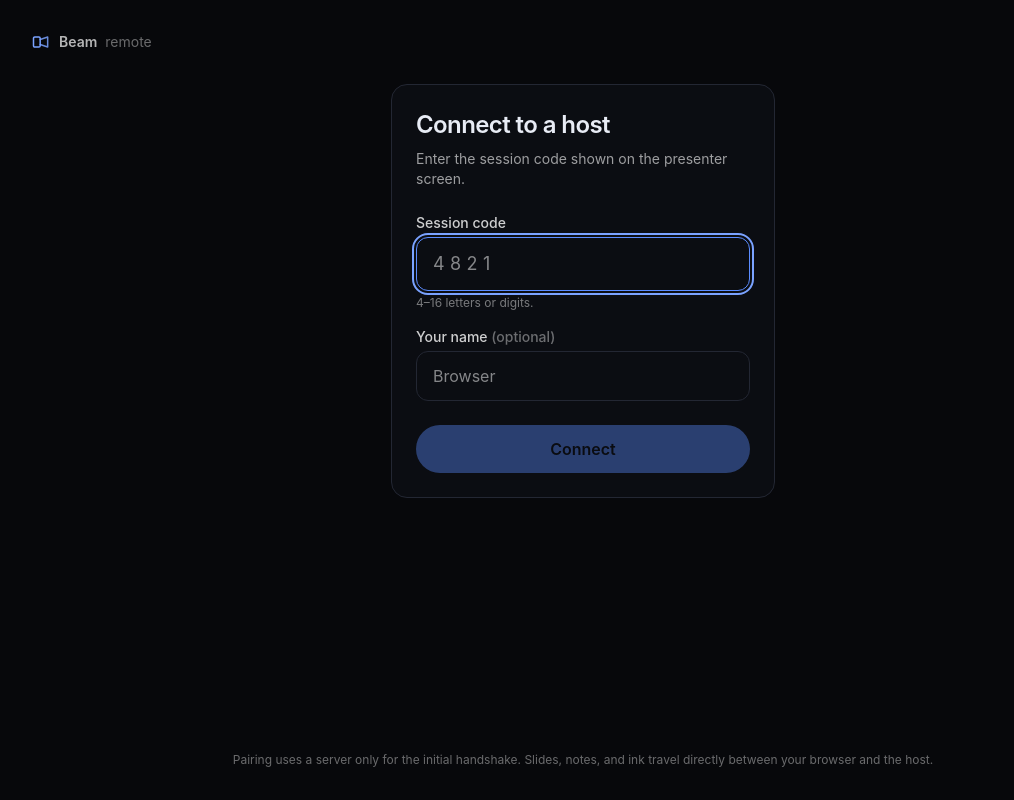
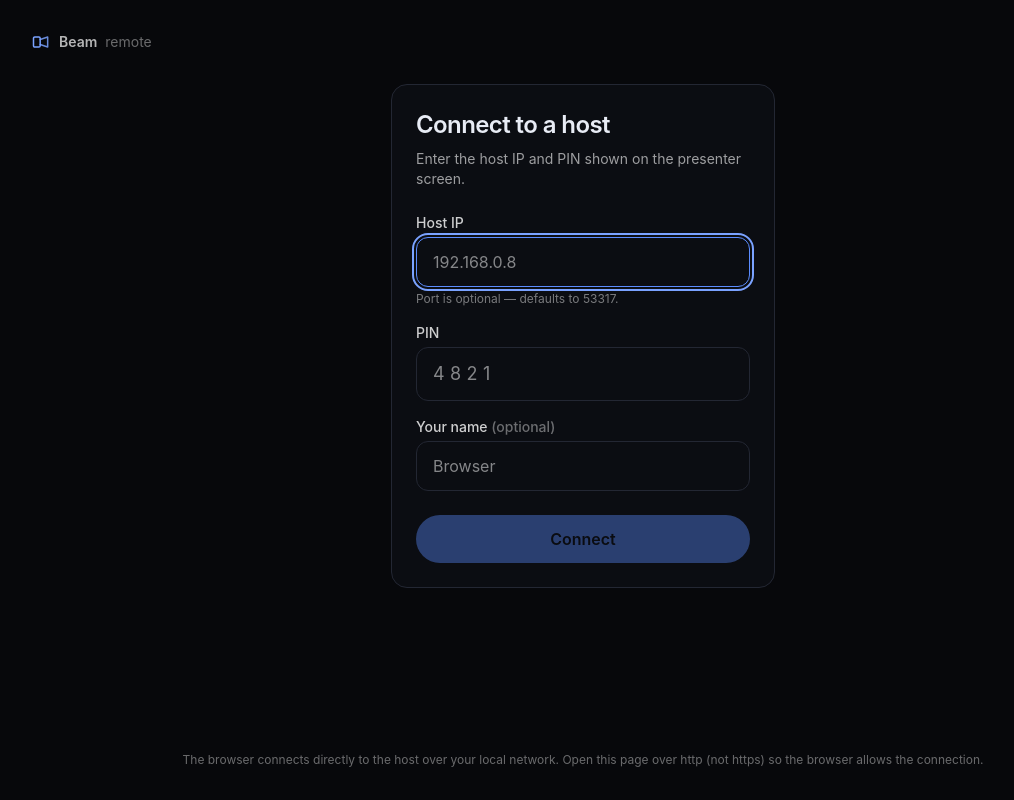
Before and after one commit to jacksonfdam/Beam, a Next.js app in the folder web/: page /remote in a window 1280 px wide. Shown: the whole page, without its empty margins (57-1071 px from the left). Built offline with nearby package versions, Linux system fonts and the light colour scheme.

Commit message:
feat(web): connect the browser remote directly to the host over a LAN WebSocket

```diff
--- a/web/app/remote/page.tsx
+++ b/web/app/remote/page.tsx
@@ -39,15 +39,15 @@ export default function RemotePage() {
         ) : (
           <PairingForm
             state={r.state}
-            onConnect={(code, name) => r.connect(code, name)}
+            onConnect={(host, pin, name) => r.connect(host, pin, name)}
             onCancel={r.disconnect}
           />
         )}
       </div>
 
       <p className="mt-10 text-center text-xs text-white/40">
-        Pairing uses a server only for the initial handshake. Slides, notes, and
-        ink travel directly between your browser and the host.
+        The browser connects directly to the host over your local network. Open
+        this page over http (not https) so the browser allows the connection.
       </p>
     </main>
   );
--- a/web/components/remote/PairingForm.tsx
+++ b/web/components/remote/PairingForm.tsx
@@ -3,57 +3,69 @@
 import { useState } from "react";
 import type { RemoteState } from "@/lib/beam-remote";
 
-const CODE_RE = /^[A-Za-z0-9]{4,16}$/;
-
 interface Props {
   state: RemoteState;
-  onConnect: (sessionCode: string, name: string) => void;
+  onConnect: (host: string, pin: string, name: string) => void;
   onCancel: () => void;
 }
 
 /**
- * The session code shown on the presenter screen is used both to pair through
- * signaling AND as the PIN in the Beam handshake — a wrong code is rejected.
+ * The browser connects straight to the host's LAN WebSocket. Enter the host IP
+ * and PIN shown on the presenter screen (a wrong PIN is rejected).
  */
 export function PairingForm({ state, onConnect, onCancel }: Props) {
-  const [code, setCode] = useState("");
+  const [host, setHost] = useState("");
+  const [pin, setPin] = useState("");
   const [name, setName] = useState("");
   const busy = state.phase === "connecting" || state.phase === "handshaking";
-  const valid = CODE_RE.test(code.trim());
+  const valid = host.trim().length > 0;
 
   return (
     <form
       className="mx-auto w-full max-w-sm rounded-2xl border border-ink-line bg-ink-soft/40 p-6"
       onSubmit={(e) => {
         e.preventDefault();
-        if (valid && !busy) onConnect(code.trim(), name);
+        if (valid && !busy) onConnect(host, pin, name);
       }}
     >
       <h1 className="text-2xl font-semibold tracking-tight">Connect to a host</h1>
       <p className="mt-2 text-sm text-white/60">
-        Enter the session code shown on the presenter screen.
+        Enter the host IP and PIN shown on the presenter screen.
       </p>
 
       <div className="mt-6 space-y-4">
         <div>
-          <label htmlFor="code" className="block text-sm font-medium text-white/80">
-            Session code
+          <label htmlFor="host" className="block text-sm font-medium text-white/80">
+            Host IP
           </label>
           <input
-            id="code"
+            id="host"
             inputMode="text"
             autoComplete="off"
-            autoCapitalize="characters"
             autoFocus
-            value={code}
-            onChange={(e) => setCode(e.target.value.toUpperCase())}
-            aria-describedby="code-hint"
+            value={host}
+            onChange={(e) => setHost(e.target.value)}
+            aria-describedby="host-hint"
+            className="mt-1 w-full rounded-xl border border-ink-line bg-ink px-4 py-3 font-mono text-white outline-none focus:border-beam"
+            placeholder="192.168.0.8"
+          />
+          <p id="host-hint" className="mt-1 text-xs text-white/45">
+            Port is optional — defaults to 53317.
+          </p>
+        </div>
+
+        <div>
+          <label htmlFor="pin" className="block text-sm font-medium text-white/80">
+            PIN
+          </label>
+          <input
+            id="pin"
+            inputMode="numeric"
+            value={pin}
+            onChange={(e) => setPin(e.target.value)}
             className="mt-1 w-full rounded-xl border border-ink-line bg-ink px-4 py-3 font-mono text-lg tracking-[0.3em] text-white outline-none focus:border-beam"
             placeholder="4821"
           />
-          <p id="code-hint" className="mt-1 text-xs text-white/45">
-            4–16 letters or digits.
-          </p>
         </div>
 
         <div>
--- a/web/components/remote/useBeamRemote.ts
+++ b/web/components/remote/useBeamRemote.ts
@@ -1,11 +1,15 @@
 "use client";
 
 import { useCallback, useEffect, useRef, useState } from "react";
-import { BeamRemote, type RemoteState } from "@/lib/beam-remote";
+import type { RemoteState } from "@/lib/beam-remote";
+import { BeamWsRemote } from "@/lib/beam-ws-remote";
 import {
   ClientMsg,
+  DEFAULT_PORT,
   normPoint,
+  parseEndpoint,
   type DeckInfo,
+  type HostEndpoint,
   type HostMessage,
   type NavAction,
   type TimerAction,
@@ -40,8 +44,23 @@ const EMPTY: Presentation = {
   lastError: null,
 };
 
+/** Accept a `beam://` link, an `ip:port`, or a bare IP (default port). */
+function buildEndpoint(host: string, pin: string): HostEndpoint | null {
+  const trimmed = host.trim();
+  if (!trimmed) return null;
+  if (trimmed.includes("://")) return parseEndpoint(trimmed);
+  const cleanPin = pin.trim() || null;
+  const parts = trimmed.split(":");
+  if (parts.length === 2) {
+    const port = Number.parseInt(parts[1], 10);
+    if (Number.isNaN(port)) return null;
+    return { host: parts[0], port, pin: cleanPin };
+  }
+  return { host: trimmed, port: DEFAULT_PORT, pin: cleanPin };
+}
+
 export function useBeamRemote() {
-  const remoteRef = useRef<BeamRemote | null>(null);
+  const remoteRef = useRef<BeamWsRemote | null>(null);
   const strokeCounter = useRef(0);
   const [state, setState] = useState<RemoteState>({ phase: "idle" });
   const [presentation, setPresentation] = useState<Presentation>(EMPTY);
@@ -51,12 +70,14 @@ export function useBeamRemote() {
   }, []);
 
   const connect = useCallback(
-    (sessionCode: string, clientName: string, pin?: string) => {
+    (host: string, pin: string, clientName: string) => {
+      const endpoint = buildEndpoint(host, pin);
+      if (!endpoint) return;
       remoteRef.current?.close();
       setPresentation(EMPTY);
-      const remote = new BeamRemote({ onState: setState, onHostMessage });
+      const remote = new BeamWsRemote({ onState: setState, onHostMessage });
       remoteRef.current = remote;
-      void remote.connect(sessionCode.trim(), clientName.trim() || "Browser", pin?.trim() || undefined);
+      remote.connect(endpoint, clientName.trim() || "Browser");
     },
     [onHostMessage],
   );
--- /dev/null
+++ b/web/lib/beam-ws-remote.ts
@@ -0,0 +1,91 @@
+/*
+ * BeamWsRemote — browser remote over a direct LAN WebSocket.
+ *
+ * The desktop host speaks the Beam protocol over a Ktor WebSocket at
+ * ws://<host>:<port>/cue. This connects to it straight from the browser and
+ * speaks the same JSON the native clients do — no WebRTC, no signaling.
+ *
+ * Caveat: browsers block ws:// (insecure) from an https:// page, so the page
+ * must be served over http (e.g. `npm run dev`, or an http LAN host) for this
+ * to connect to a plain-WebSocket host.
+ */
+
+import {
+  ClientMsg,
+  decodeHostMessage,
+  encode,
+  type ClientMessage,
+  type HostEndpoint,
+  type HostMessage,
+} from "./protocol";
+import type { RemoteState } from "./beam-remote";
+
+export interface BeamRemoteCallbacks {
+  onState: (state: RemoteState) => void;
+  onHostMessage: (msg: HostMessage) => void;
+}
+
+export class BeamWsRemote {
+  private ws: WebSocket | null = null;
+  private state: RemoteState = { phase: "idle" };
+
+  constructor(private readonly cb: BeamRemoteCallbacks) {}
+
+  connect(endpoint: HostEndpoint, clientName: string): void {
+    this.close();
+    this.setState({ phase: "connecting" });
+
+    let ws: WebSocket;
+    try {
+      ws = new WebSocket(`ws://${endpoint.host}:${endpoint.port}/cue`);
+    } catch (e) {
+      this.setState({ phase: "failed", error: e instanceof Error ? e.message : String(e) });
+      return;
+    }
+    this.ws = ws;
+
+    ws.onopen = () => {
+      this.setState({ phase: "handshaking" });
+      ws.send(encode(ClientMsg.hello(clientName, endpoint.pin ?? null)));
+    };
+    ws.onmessage = (ev) => {
+      if (typeof ev.data !== "string") return;
+      let msg: HostMessage;
+      try {
+        msg = decodeHostMessage(ev.data);
+      } catch {
+        return; // ignore anything that isn't a known host message
+      }
+      if (msg.type === "hello_ack") this.setState({ phase: "connected", session: msg });
+      else if (msg.type === "hello_reject") this.setState({ phase: "rejected", error: msg.reason });
+      this.cb.onHostMessage(msg);
+    };
+    ws.onerror = () => {
+      if (this.state.phase !== "connected") {
+        this.setState({
+          phase: "failed",
+          error: "Couldn't reach the host. Check the IP/PIN, same Wi‑Fi, and that this page is served over http.",
+        });
+      }
+    };
+    ws.onclose = () => {
+      if (this.state.phase === "connected" || this.state.phase === "handshaking") {
+        this.setState({ phase: "closed" });
+      }
+    };
+  }
+
+  send(msg: ClientMessage): void {
+    if (this.ws && this.ws.readyState === WebSocket.OPEN) this.ws.send(encode(msg));
+  }
+
+  close(): void {
+    this.ws?.close();
+    this.ws = null;
+  }
+
+  private setState(state: RemoteState): void {
+    this.state = state;
+    this.cb.onState(state);
+  }
+}
```
